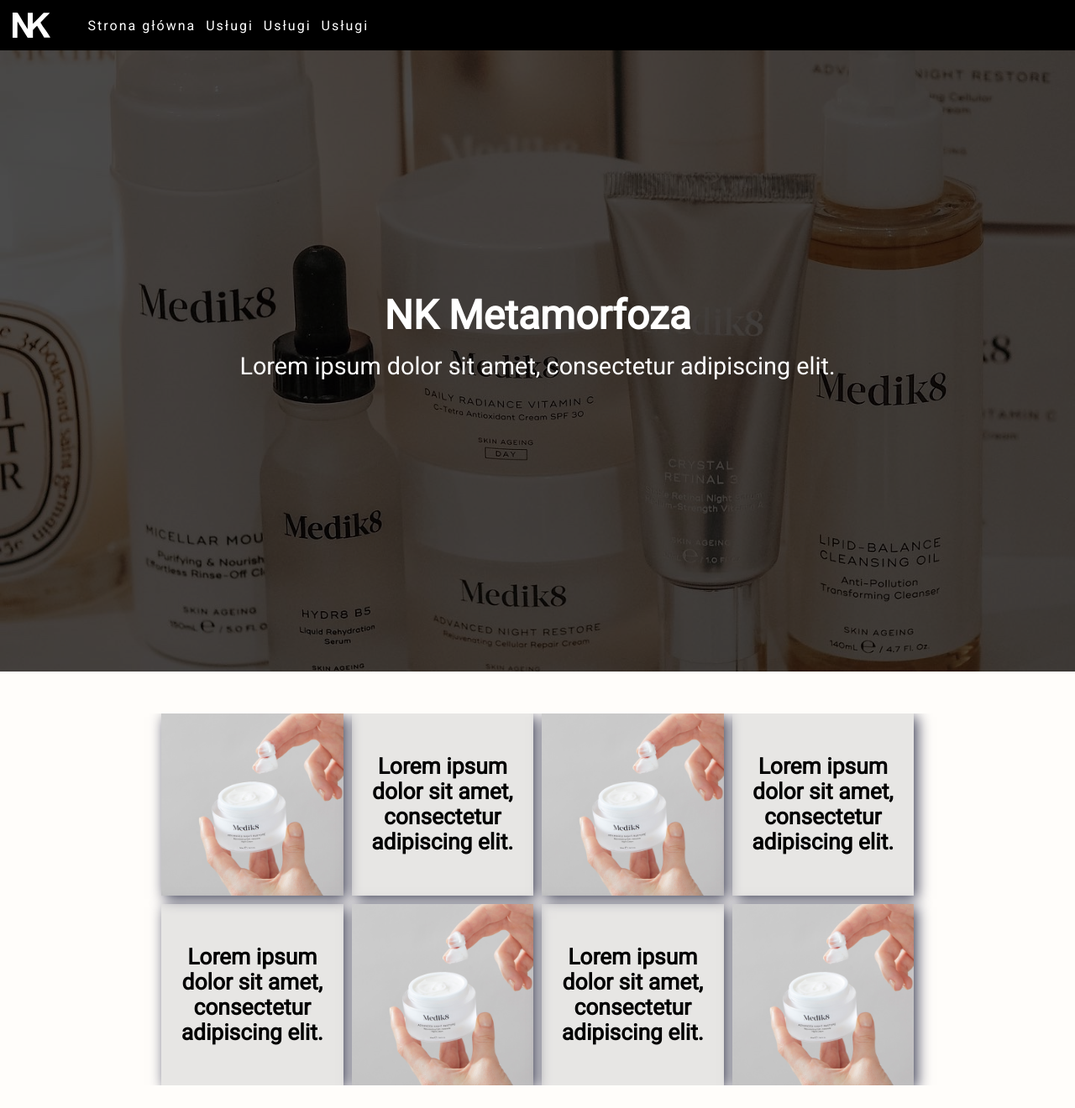
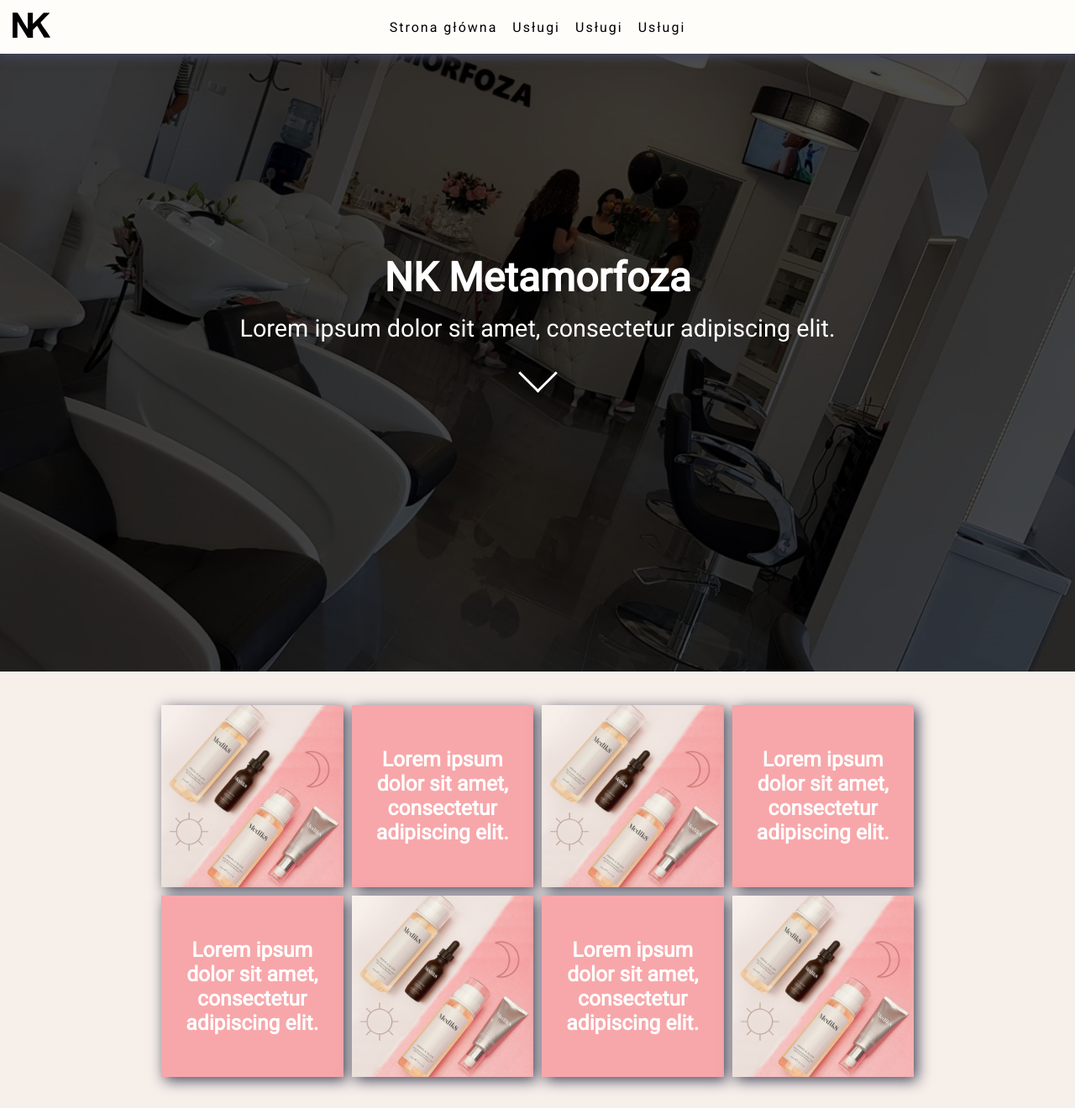
Before and after one commit to ZSET-Leszno/nk-metamorfoza, a PHP site: page / in a window 1280 px wide. Shown: the top 1320 px of the page at 84% size. Before the commit the page ends 1293 px from the top, so only its background shows below. Run offline with PHP 8.4, Linux system fonts and the light colour scheme.

Commit message:
Informacje

```diff
--- a/index.html
+++ b/index.html
@@ -9,45 +9,59 @@
 </head>
 <body>
     <nav>
-        <span><img src="img/logowhite.svg" alt="logo"></span>
+        <span><img src="img/logoblack.svg" alt="logo"></span>
         <div>
             <a href="#">Strona główna</a>
             <a href="#">Usługi</a>
             <a href="#">Usługi</a>
             <a href="#">Usługi</a>
         </div>
+        <div></div>
     </nav>
     <header>
-        <div id="dark">
+        <div class="dark">
             <h1 id="header"></h1>
             <h2 id="header2"></h2>
+            <div id="arrow" onclick="document.getElementById('cards').scrollIntoView({behavior: 'smooth'})"></div>
         </div>
     </header>
     <main>
         <div id="cards" class="wrap">
-                <div class="card card-top">
-                    <img src="img/media/17.jpg" alt="obraz">
+            <div class="card pre-card card-top">
+                <img src="img/media/20.jpg" alt="obraz">
             </div>
-                <div class="card card-top">
+            <div class="card pre-card card-top">
                 <h2>Lorem ipsum dolor sit amet, consectetur adipiscing elit.</h2>
             </div>
-                <div class="card card-top card-poof">
-                    <img src="img/media/17.jpg" alt="obraz">
+            <div class="card pre-card card-top card-poof">
+                <img src="img/media/20.jpg" alt="obraz">
             </div>
-                <div class="card card-top card-poof">
+            <div class="card pre-card card-top card-poof">
                 <h2>Lorem ipsum dolor sit amet, consectetur adipiscing elit.</h2>
             </div>
-                <div class="card card-bottom">
+            <div class="card pre-card card-bottom">
                 <h2>Lorem ipsum dolor sit amet, consectetur adipiscing elit.</h2>
             </div>
-                <div class="card card-left card-bottom">
-                    <img src="img/media/17.jpg" alt="obraz">
+            <div class="card pre-card card-left card-bottom">
+                <img src="img/media/20.jpg" alt="obraz">
             </div>
-                <div class="card card-bottom card-poof">
+            <div class="card pre-card card-bottom card-poof">
                 <h2>Lorem ipsum dolor sit amet, consectetur adipiscing elit.</h2>
             </div>
-                <div class="card card-bottom card-poof">
-                    <img src="img/media/17.jpg" alt="obraz">
+            <div class="card pre-card card-bottom card-poof">
+                <img src="img/media/20.jpg" alt="obraz">
+            </div>
+        </div>
+        <div id="information">
+            <div class="dark wrap">
+                <div id="opened" class="border slide">
+                    <h3 style="padding-bottom: 400px;">Godziny otwarcia</h3>
+                </div>
+                <div id="localization" class="border slide">
+                    <h3 style="padding-bottom: 400px;">Lokalizacja</h3>
+                </div>
+                <div id="services" class="border slide2">
+                    <h3 style="padding-bottom: 600px;">Usługi</h3>
                 </div>
             </div>
         </div>
--- a/index.js
+++ b/index.js
@@ -2,6 +2,13 @@
     const rect = document.getElementById('cards').getBoundingClientRect();
     if (rect.top < 650) {
         cards();
+    }
+    const rect2 = document.getElementById('information').getBoundingClientRect();
+    if (rect2.top < 650) {
+        slideIn('slide');
+    }
+    if (rect2.top < 100) {
+        slideIn('slide2');
     }
 });
 
@@ -9,7 +16,10 @@
     var pierwszynapis = "NK Metamorfoza";
     writing("header", pierwszynapis, 40);
     await sleep(50 * parseInt(pierwszynapis.length));
-    writing("header2", "Lorem ipsum dolor sit amet, consectetur adipiscing elit.", 25);
+    var druginapis = "Lorem ipsum dolor sit amet, consectetur adipiscing elit.";
+    writing("header2", druginapis, 25);
+    await sleep(25 * parseInt(druginapis.length));
+    fadeIn("arrow");
 })
 
 function sleep(ms) {
@@ -19,7 +29,7 @@
 function cards() {
     var cards = document.getElementsByClassName('card');
     for (i = 0; i < cards.length; i++) {
-        cards[i].style = "transform: scale(1); -webkit-transform: scale(1);";
+        cards[i].classList.remove('pre-card');
     }
 }
 
@@ -29,3 +39,14 @@
         await sleep(wait);
     }
 }
+
+function fadeIn(id) {
+    document.getElementById(id).style = "opacity: 1; transition: 0.75s opacity ;-webkit-transition: 0.75s;";
+}
+
+function slideIn(klasa) {
+    var slides = document.getElementsByClassName(klasa);
+    for (i = 0; i < slides.length; i++) {
+        slides[i].style = "transform: translate(0); -webkit-transform: translate(0);";
+    }
+}
--- a/style.css
+++ b/style.css
@@ -7,24 +7,26 @@
 }
 
 body {
-    background-color: #FFFDFA;
+    background-color: #f7efea;
 }
 
 nav {
-    background-color: rgba(0, 0, 0, 1);
-    color: white;
+    background-color: #FFFDFA;
     display: flex;
     padding: 15px;
     position: fixed;
     top: 0;
     width: 100%;
     z-index: 999;
+    display: flex;
+    justify-content: space-around;
+    -webkit-box-shadow: 0px 5px 10px 0px rgba(66, 68, 90, 1);
+    -moz-box-shadow: 0px 5px 10px 0px rgba(66, 68, 90, 1);
+    box-shadow: 0px 5px 10px 0px rgba(66, 68, 90, 1);
 }
 
-nav span {
-    font-weight: bold;
-    display: flex;
-    align-items: center;
+nav > * {
+    flex: 1;
 }
 
 nav span img {
@@ -33,18 +35,18 @@
 }
 
 nav div {
-    margin-left: 45px;
     display: flex;
     align-items: center;
     letter-spacing: 2px;
+    justify-content: center;
 }
 
 nav div > * + * {
-    margin-left: 12px;
+    margin-left: 18px;
 }
 
 nav div a {
-    color: white;
+    color: black;
     text-decoration: none;
     position: relative;
 }
@@ -54,7 +56,7 @@
     position: absolute;
     left: 0;
     right: 0;
-    background-color: white;
+    background-color: black;
     width: 0;
     height: 2px;
     display: block;
@@ -68,13 +70,13 @@
 }
 
 header {
-    background: url("img/media/1.jpeg");
+    background: url("img/media/baner.jpg");
     background-position: center;
     background-size: cover;
     background-attachment: fixed;
 }
 
-header div {
+header > div {
     width: 100%;
     height: 100vh;
     display: flex;
@@ -97,17 +99,34 @@
     font-weight: 400;
 }
 
-#dark {
+/* main {
+    margin-bottom: 30px;
+} */
+
+#arrow {
+    width: 70px;
+    height: 70px;
+    cursor: pointer;
+    margin-top: 20px;
+    opacity: 0;
+}
+
+#arrow::after {
+    content: ' ';
+    display: block;
+    width: 30px;
+    height: 30px;
+    border-bottom: 3px solid #FFFDFA;
+    border-right: 3px solid #FFFDFA;
+    transform: rotate(45deg);
+    -webkit-transform: rotate(45deg);
+    margin: auto auto;
+}
+
+.dark {
     background-color: rgba(0, 0, 0, 0.7);
 }
 
-main {
-    margin: 50px 0;
-}
-
-main > * {
-    margin-bottom: 25px;
-}
 .wrap {
     padding: 0 15%;
 }
@@ -119,10 +138,12 @@
     align-items: center;
     width: 100%;
     font-size: 1.1rem;
-    overflow: hidden;
     justify-items: stretch;
     column-gap: 10px;
     row-gap: 10px;
+    padding-top: 40px;
+    padding-bottom: 40px;
+    color: white;
 }
 
 .card-top {
@@ -142,32 +163,125 @@
     object-fit: cover;
 }
 
+.pre-card {
+    transform: scale(0);
+    -webkit-transform: scale(0);
+}
+
 .card {
-    background-color: rgba(194, 194, 194, 0.4);
+    background-color: #f7a7aa;
     display: flex;
     align-items: center;
     height: 100%;
     text-align: center;
     grid-column-start: auto;
     grid-column-end: auto;
-    transform: scale(0);
-    -webkit-transform: scale(0);
-    transition: 0.75s transform ;
+    transition: 0.75s transform;
     -webkit-transition: 0.75s -webkit-transform;
     -webkit-box-shadow: 4px 4px 16px 0px rgba(66, 68, 90, 1);
     -moz-box-shadow: 4px 4px 16px 0px rgba(66, 68, 90, 1);
     box-shadow: 4px 4px 16px 0px rgba(66, 68, 90, 1);
+    z-index: 2;
+}
+
+.card:hover {
+    transform: scale(1.15);
+    -webkit-transform: scale(1.15);
+    z-index: 3;
 }
 
 .card h2 {
     padding: 10%;
+    font-size: 1.4em;
 }
 
-@media screen and (max-width: 1250px) {
+#information {
+    background: url("img/media/15.jpg");
+    background-position: center;
+    background-size: cover;
+    background-attachment: fixed;
+    color: white;
+    overflow: hidden;
+}
+
+#information > div {
+    display: grid;
+    grid-template-columns: repeat(2, 1fr);
+    grid-template-rows: repeat(2, 1fr);
+    column-gap: 20px;
+    row-gap: 20px;
+    padding-top: 30px;
+    padding-bottom: 30px;
+}
+
+#opened {
+    grid-column-start: auto;
+    grid-column-end: auto;
+    grid-row-start: 1;
+    grid-row-end: 2;
+    transform: translate(-200%);
+    -webkit-transform: translate(-200%);
+}
+
+#localization {
+    grid-column-start: auto;
+    grid-column-end: auto;
+    grid-row-start: 1;
+    grid-row-end: 2;
+    transform: translate(200%);
+    -webkit-transform: translate(200%);
+}
+
+#services {
+    grid-column-start: 1;
+    grid-column-end: 3;
+    grid-row-start: 2;
+    grid-row-end: 3;
+    transform: translate(0, 200%);
+    -webkit-transform: translate(0, 200%);
+}
+
+#information h3 {
+    text-align: center;
+    padding: 10px 0;
+    font-size: 2rem;
+}
+
+.slide, .slide2 {
+    transition: 1s transform;
+    -webkit-transition: 1s -webkit-transform;
+}
+
+.border {
+    border: 3px solid white;
+}
+
+@media screen and (max-width: 1000px) {
+    .wrap {
+        padding: 0 3%;
+    }
     #cards {
         grid-template-columns: repeat(2, 1fr);
     }
     .card-poof {
         display: none;
     }
+    #information > div {
+        grid-template-columns: repeat(1, 1fr);
+    }
+    #localization {
+        grid-column-start: auto;
+        grid-column-end: auto;
+        grid-row-start: 2;
+        grid-row-end: 3;
+    }
+    #services {
+        grid-column-start: auto;
+        grid-column-end: auto;
+        grid-row-start: 3;
+        grid-row-end: 4;
+    }
+    nav > div {
+        display: none;
+    }
 }
```
Also changed, not shown: img/media/baner.jpg (added). Lines whose indentation alone changed are shown as unchanged.
